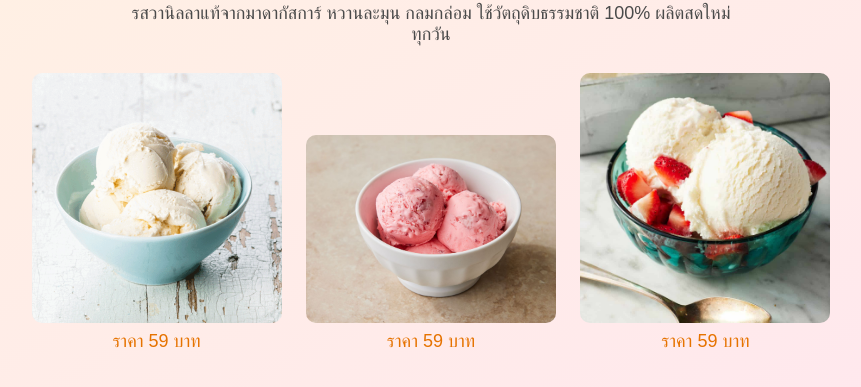
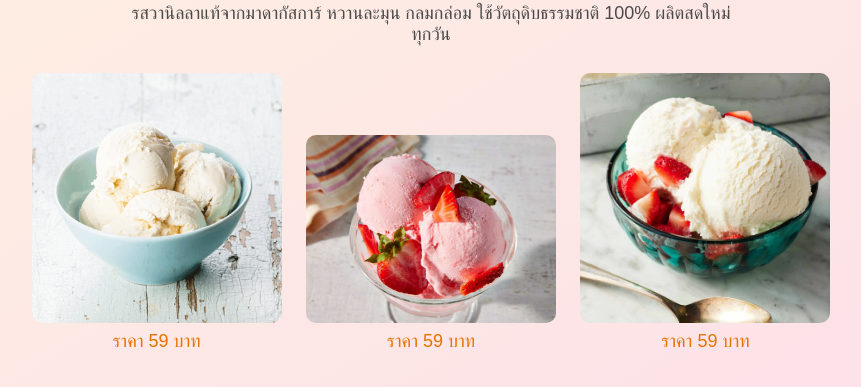
Before and after one commit to LekKaoKub/Myfirstweb, a plain HTML site: page index.html in a window 1280 px wide. Shown: the part 275-662 px from the top of the page, without its empty margins (209-1070 px from the left). Drawn offline with Linux system fonts and the light colour scheme.

Commit message:
Update index1-4.html

```diff
--- a/index.html
+++ b/index.html
@@ -5,7 +5,7 @@
   <style>
     body {
       font-family: sans-serif;
-      background: linear-gradient(to bottom right, #fff3e0, #ffe6f0);
+      background: linear-gradient(to bottom right, #fff3e0, #fcdeea);
       text-align: center;
       padding: 20px;
     }
@@ -48,7 +48,7 @@
   </div>
 
   <div class="product">
-    <img src="ITIM2.jpg" alt="มุมด้านบน" class="icecream-image">
+    <img src="ITIM4.jpg" alt="มุมด้านบน" class="icecream-image">
     <div class="price">ราคา 59 บาท</div>
   </div>
 
```
